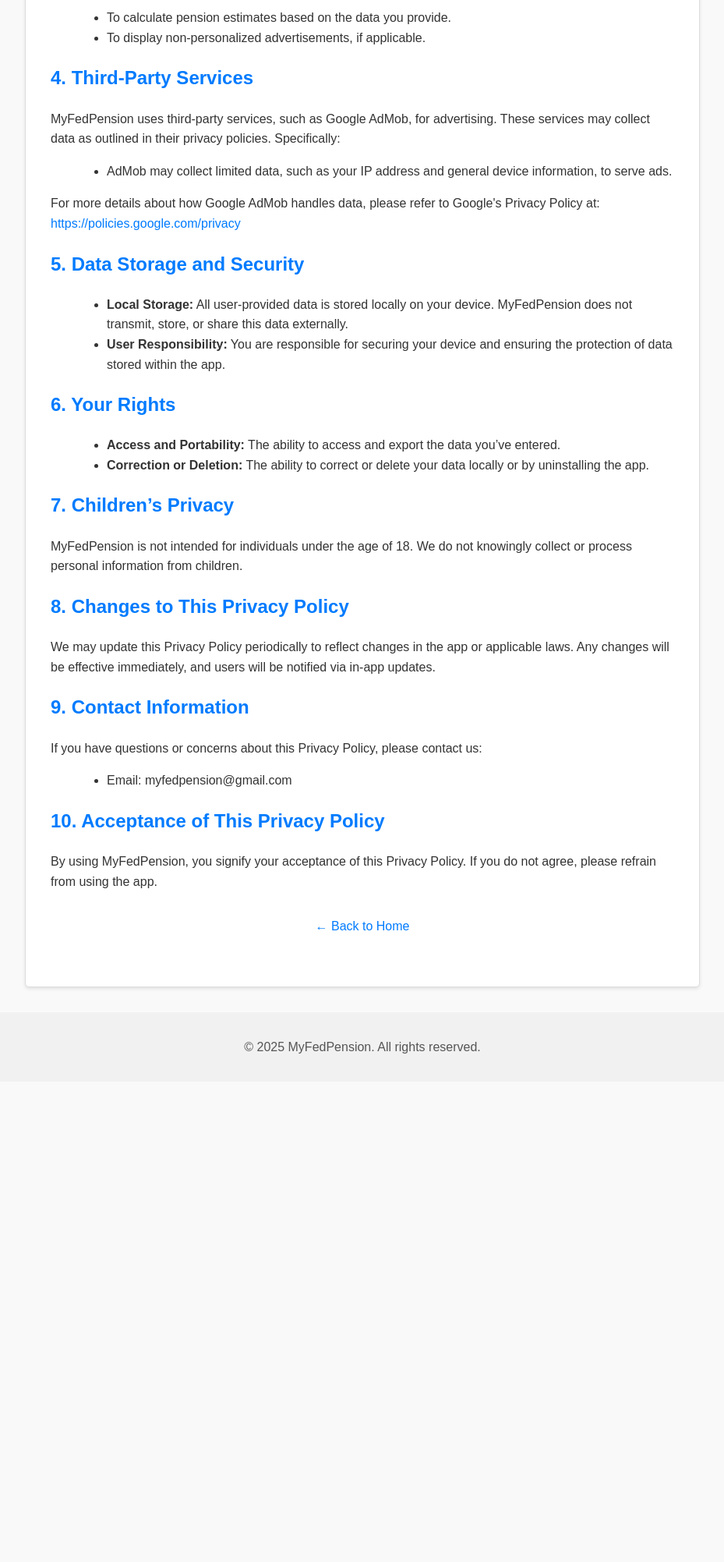
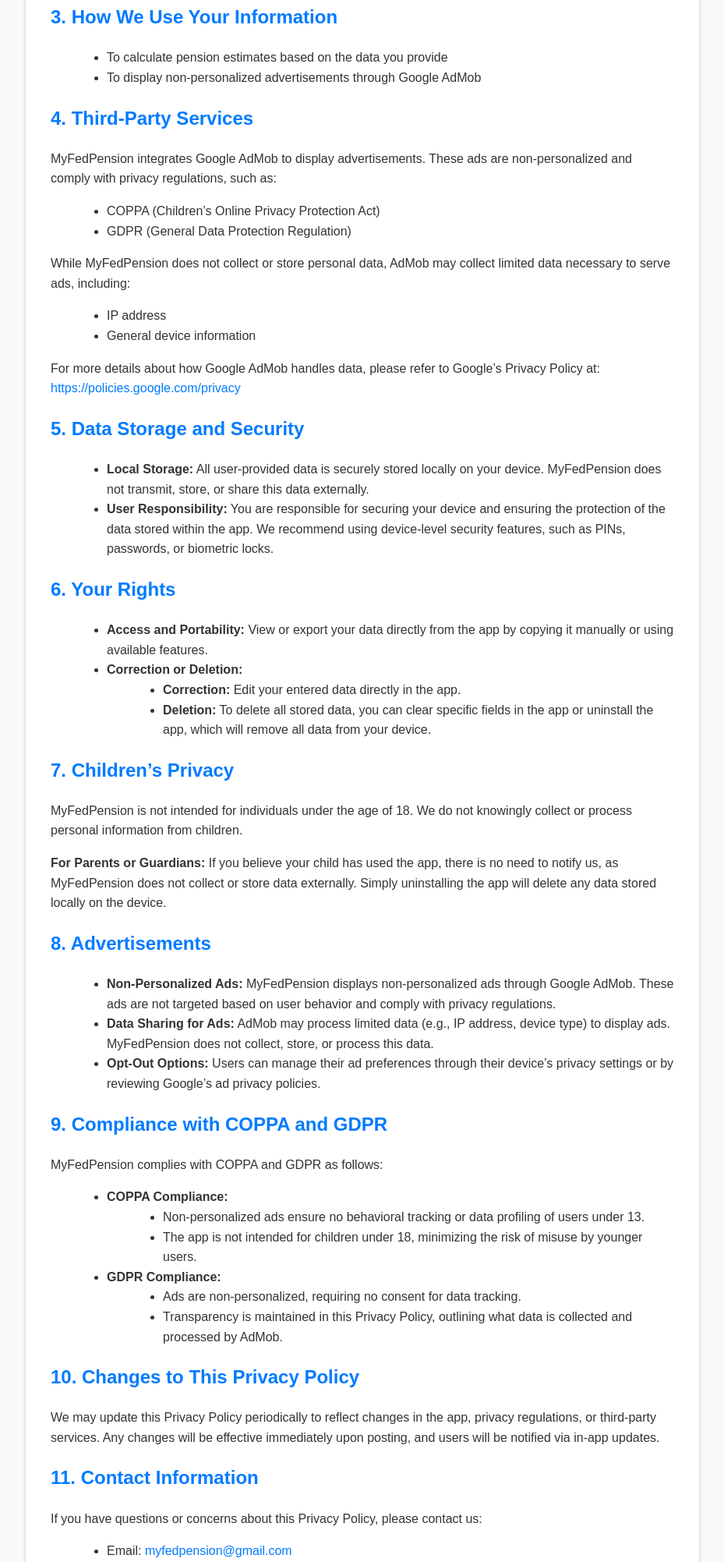
Before and after one commit to myfedpension/myfedpension, a plain HTML site: page privacy.html in a window 1280 px wide. Shown: the part 797-2800 px from the top of the page at 78% size, without its empty margins (175-1104 px from the left). Before the commit the page ends 2184 px from the top, so only its background shows below. Drawn offline with Linux system fonts and the light colour scheme.

Commit message:
Update privacy.html

```diff
--- a/privacy.html
+++ b/privacy.html
@@ -58,7 +58,7 @@
 <body>
     <header>
         <h1>Privacy Policy</h1>
-        <p>Effective Date: 1/27/2025 </p>
+        <p>Effective Date: 1/28/2025</p>
     </header>
     <main>
         <h2>1. Introduction</h2>
@@ -67,56 +67,92 @@
         <h2>2. Information We Collect</h2>
         <h3>a. Data You Provide</h3>
         <ul>
-            <li>MyFedPension processes data you enter (e.g., birth dates, retirement dates, and salary details) to calculate pension estimates. This data is stored locally on your device and is not transmitted to external servers.</li>
+            <li>MyFedPension processes the data you enter (e.g., birth dates, retirement dates, salary details) solely for the purpose of calculating pension estimates. This data is stored locally on your device and is not transmitted to external servers.</li>
         </ul>
         <h3>b. Automatically Collected Data</h3>
         <ul>
-            <li>If third-party services (e.g., Google AdMob) are integrated, they may collect limited data, including:</li>
+            <li>MyFedPension integrates third-party services, such as Google AdMob, to display advertisements. These services may collect limited, non-personal information, including:</li>
             <ul>
                 <li>IP address</li>
-                <li>General device information (e.g., operating system, device type)</li>
-                <li>Non-personalized interaction data for serving advertisements.</li>
+                <li>General device information, such as operating system, device type, and model</li>
+                <li>Non-personalized interaction data, such as impressions and clicks, for serving advertisements</li>
             </ul>
         </ul>
 
         <h2>3. How We Use Your Information</h2>
         <ul>
-            <li>To calculate pension estimates based on the data you provide.</li>
-            <li>To display non-personalized advertisements, if applicable.</li>
+            <li>To calculate pension estimates based on the data you provide</li>
+            <li>To display non-personalized advertisements through Google AdMob</li>
         </ul>
 
         <h2>4. Third-Party Services</h2>
-        <p>MyFedPension uses third-party services, such as Google AdMob, for advertising. These services may collect data as outlined in their privacy policies. Specifically:</p>
+        <p>MyFedPension integrates Google AdMob to display advertisements. These ads are non-personalized and comply with privacy regulations, such as:</p>
         <ul>
-            <li>AdMob may collect limited data, such as your IP address and general device information, to serve ads.</li>
+            <li>COPPA (Children’s Online Privacy Protection Act)</li>
+            <li>GDPR (General Data Protection Regulation)</li>
         </ul>
-        <p>For more details about how Google AdMob handles data, please refer to Google's Privacy Policy at: <a href="https://policies.google.com/privacy" target="_blank">https://policies.google.com/privacy</a></p>
+        <p>While MyFedPension does not collect or store personal data, AdMob may collect limited data necessary to serve ads, including:</p>
+        <ul>
+            <li>IP address</li>
+            <li>General device information</li>
+        </ul>
+        <p>For more details about how Google AdMob handles data, please refer to Google’s Privacy Policy at: <a href="https://policies.google.com/privacy" target="_blank">https://policies.google.com/privacy</a></p>
 
         <h2>5. Data Storage and Security</h2>
         <ul>
-            <li><strong>Local Storage:</strong> All user-provided data is stored locally on your device. MyFedPension does not transmit, store, or share this data externally.</li>
-            <li><strong>User Responsibility:</strong> You are responsible for securing your device and ensuring the protection of data stored within the app.</li>
+            <li><strong>Local Storage:</strong> All user-provided data is securely stored locally on your device. MyFedPension does not transmit, store, or share this data externally.</li>
+            <li><strong>User Responsibility:</strong> You are responsible for securing your device and ensuring the protection of the data stored within the app. We recommend using device-level security features, such as PINs, passwords, or biometric locks.</li>
         </ul>
 
         <h2>6. Your Rights</h2>
         <ul>
-            <li><strong>Access and Portability:</strong> The ability to access and export the data you’ve entered.</li>
-            <li><strong>Correction or Deletion:</strong> The ability to correct or delete your data locally or by uninstalling the app.</li>
+            <li><strong>Access and Portability:</strong> View or export your data directly from the app by copying it manually or using available features.</li>
+            <li><strong>Correction or Deletion:</strong>
+                <ul>
+                    <li><strong>Correction:</strong> Edit your entered data directly in the app.</li>
+                    <li><strong>Deletion:</strong> To delete all stored data, you can clear specific fields in the app or uninstall the app, which will remove all data from your device.</li>
+                </ul>
+            </li>
         </ul>
 
         <h2>7. Children’s Privacy</h2>
         <p>MyFedPension is not intended for individuals under the age of 18. We do not knowingly collect or process personal information from children.</p>
+        <p><strong>For Parents or Guardians:</strong> If you believe your child has used the app, there is no need to notify us, as MyFedPension does not collect or store data externally. Simply uninstalling the app will delete any data stored locally on the device.</p>
 
-        <h2>8. Changes to This Privacy Policy</h2>
-        <p>We may update this Privacy Policy periodically to reflect changes in the app or applicable laws. Any changes will be effective immediately, and users will be notified via in-app updates.</p>
+        <h2>8. Advertisements</h2>
+        <ul>
+            <li><strong>Non-Personalized Ads:</strong> MyFedPension displays non-personalized ads through Google AdMob. These ads are not targeted based on user behavior and comply with privacy regulations.</li>
+            <li><strong>Data Sharing for Ads:</strong> AdMob may process limited data (e.g., IP address, device type) to display ads. MyFedPension does not collect, store, or process this data.</li>
+            <li><strong>Opt-Out Options:</strong> Users can manage their ad preferences through their device’s privacy settings or by reviewing Google’s ad privacy policies.</li>
+        </ul>
 
-        <h2>9. Contact Information</h2>
+        <h2>9. Compliance with COPPA and GDPR</h2>
+        <p>MyFedPension complies with COPPA and GDPR as follows:</p>
+        <ul>
+            <li><strong>COPPA Compliance:</strong>
+                <ul>
+                    <li>Non-personalized ads ensure no behavioral tracking or data profiling of users under 13.</li>
+                    <li>The app is not intended for children under 18, minimizing the risk of misuse by younger users.</li>
+                </ul>
+            </li>
+            <li><strong>GDPR Compliance:</strong>
+                <ul>
+                    <li>Ads are non-personalized, requiring no consent for data tracking.</li>
+                    <li>Transparency is maintained in this Privacy Policy, outlining what data is collected and processed by AdMob.</li>
+                </ul>
+            </li>
+        </ul>
+
+        <h2>10. Changes to This Privacy Policy</h2>
+        <p>We may update this Privacy Policy periodically to reflect changes in the app, privacy regulations, or third-party services. Any changes will be effective immediately upon posting, and users will be notified via in-app updates.</p>
+
+        <h2>11. Contact Information</h2>
         <p>If you have questions or concerns about this Privacy Policy, please contact us:</p>
         <ul>
-            <li>Email: myfedpension@gmail.com</li>
+            <li>Email: <a href="mailto:myfedpension@gmail.com">myfedpension@gmail.com</a></li>
         </ul>
 
-        <h2>10. Acceptance of This Privacy Policy</h2>
+        <h2>12. Acceptance of This Privacy Policy</h2>
         <p>By using MyFedPension, you signify your acceptance of this Privacy Policy. If you do not agree, please refrain from using the app.</p>
 
         <div class="back-link">
```
